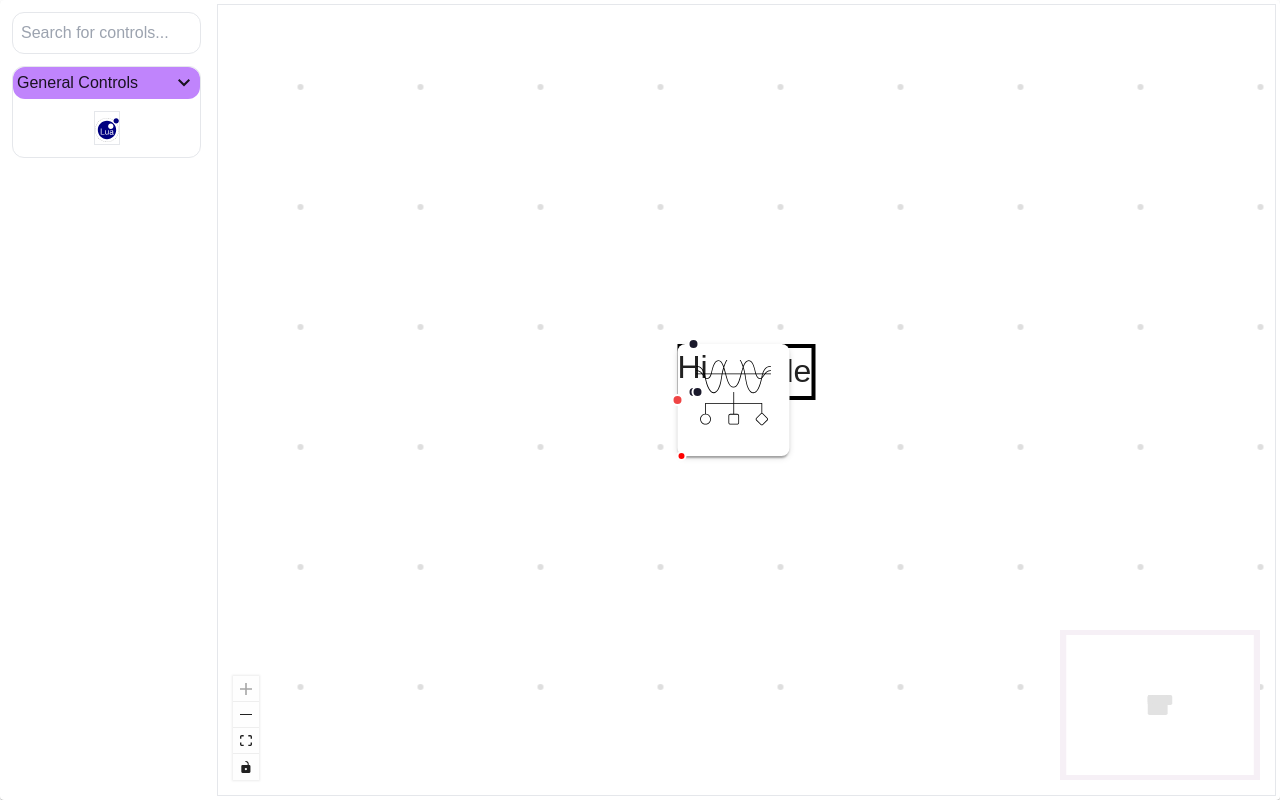
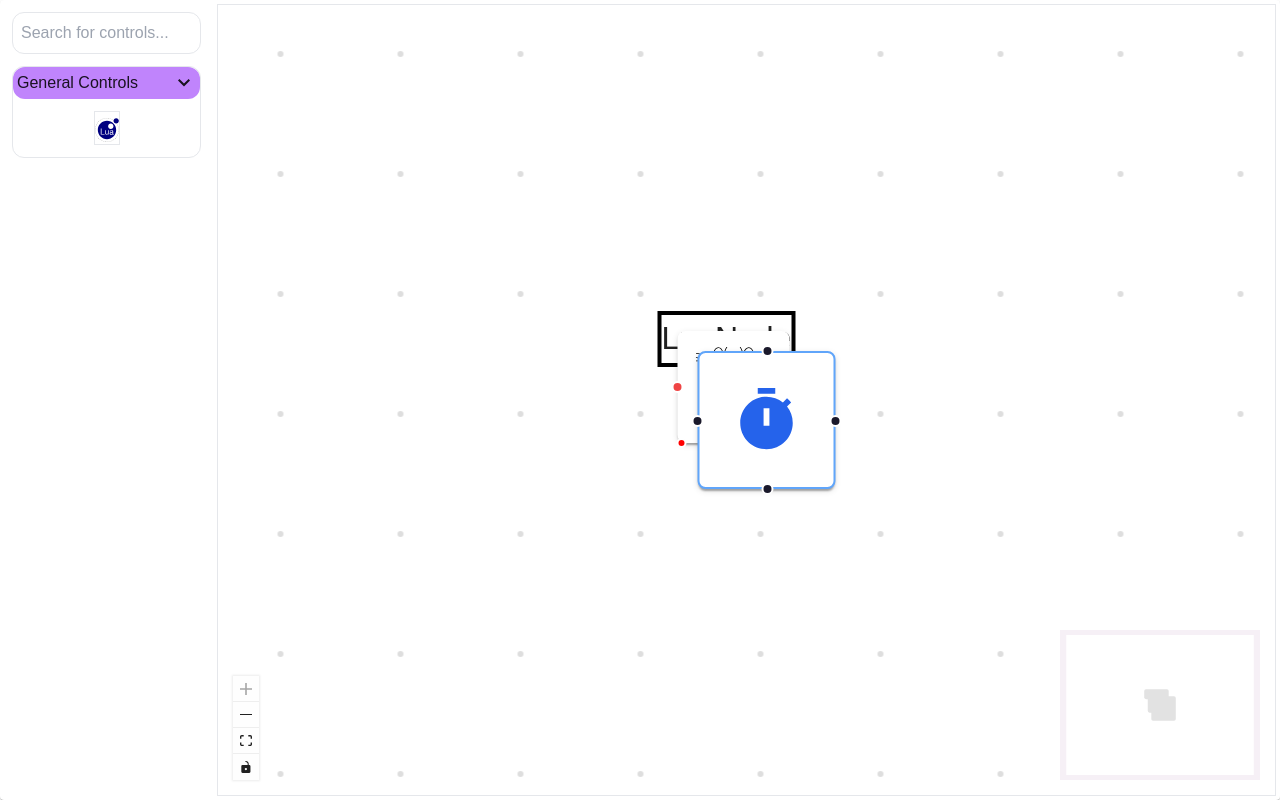
Before and after one commit to AKDODIYA8214/IVR-FrontEnd, a Next.js app: page /ADDIVR in a window 1280 px wide. Built offline with nearby package versions, Linux system fonts and the light colour scheme.

Commit message:
timeNode added

```diff
--- a/package.json
+++ b/package.json
@@ -11,6 +11,7 @@
   "dependencies": {
     "@emotion/react": "^11.13.3",
     "@emotion/styled": "^11.13.0",
+    "@mui/icons-material": "^6.1.1",
     "@mui/material": "^6.1.1",
     "@xyflow/react": "^12.3.0",
     "autoprefixer": "^10.4.20",
--- a/src/views/IVR/componets/nodes/TimeNode.tsx
+++ b/src/views/IVR/componets/nodes/TimeNode.tsx
@@ -1,5 +1,7 @@
 import { useCallback } from 'react';
 import { Handle, Position } from '@xyflow/react';
+import { Avatar, Card, Icon, SvgIcon, Typography } from '@mui/material';
+import TimerIcon from '@mui/icons-material/Timer';
 
 const handleStyle = { left: 10 };
 
@@ -11,17 +13,12 @@ export function TimeNode() {
   return (
     <>
       <Handle type="target" position={Position.Top} />
-      <div>
-        <span>Hi</span>
-      <span className="icon-[fluent-emoji-flat--timer-clock]"></span>
-      <Handle type="source" position={Position.Bottom} id="a" />
-      <Handle
-        type="source"
-        position={Position.Bottom}
-        id="b"
-        style={handleStyle}
-        />
-        </div>
+      <Handle type="target" position={Position.Left} />
+      <Handle type="target" position={Position.Right} />
+      <Handle type="source" position={Position.Bottom}/>
+      <Card className='p-4 border border-blue-400'>
+       <TimerIcon className='text-blue-600' fontSize='large'/>
+       </Card>
     </>
   );
 }
--- a/src/views/IVRAddEditView.tsx
+++ b/src/views/IVRAddEditView.tsx
@@ -28,12 +28,12 @@ const initialNodes: any[] = [
   {
     id: "2",
     type: "ivrnode",
-    position: { x: 100, y: 100 },
+    position: { x: 110, y: 110 },
   },
   {
     id: "3",
     type: "timenode",
-    position: { x: 100, y: 100 },
+    position: { x: 120, y: 120 },
   },
 ];
 
```
